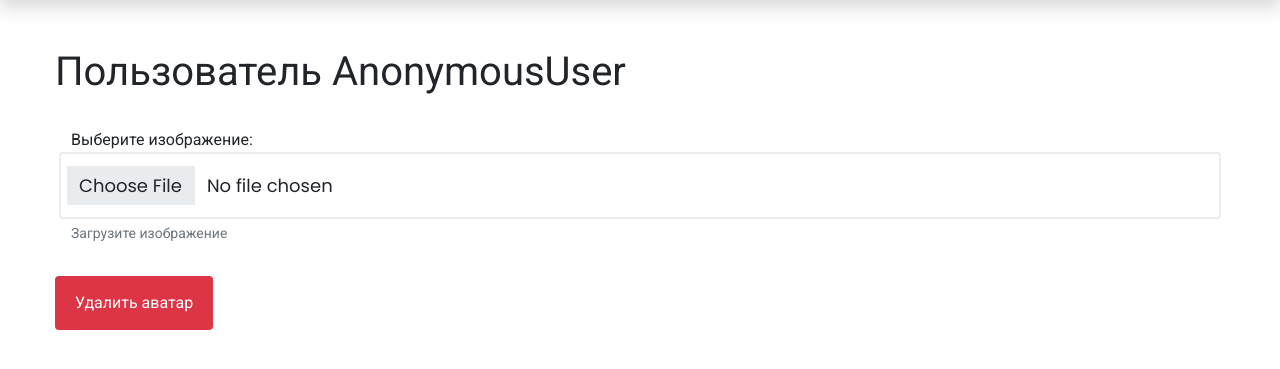
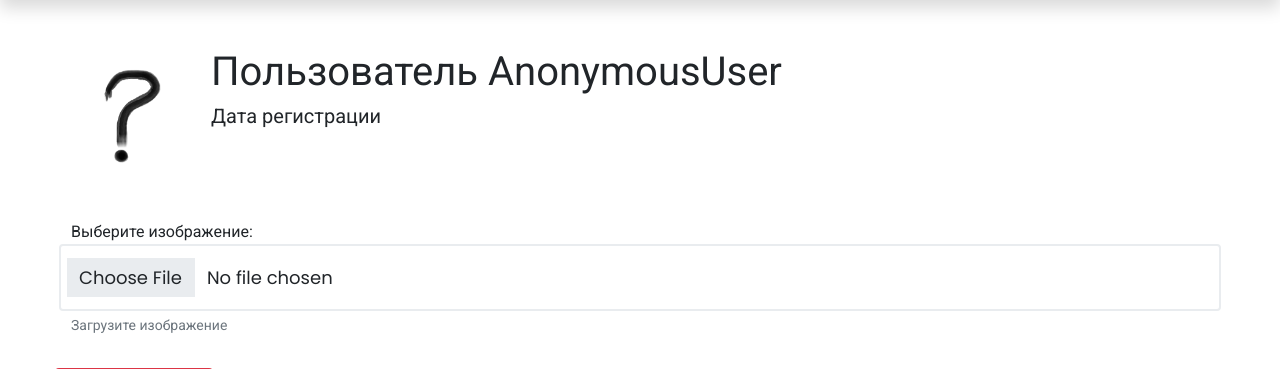
Before and after one commit to Gxldz21/SocialClub, a Django app: template templates/posts/set_user_profile.html in a window 1280 px wide. Shown: the part 87-456 px from the top of the page. Run offline with Django 4.2, Linux system fonts and the light colour scheme; the template is opened without the code that fills it, so the values that code supplies are empty; parts of the project's set-up code (start-up, migrations or seed data) failed here and were passed over; some libraries are stand-ins or nearby versions.

Commit message:
profile page updated

```diff
--- a/multiclub/views.py
+++ b/multiclub/views.py
@@ -78,6 +78,7 @@
     follow_check = False
     follower = User.objects.filter(username=str(request.user)).first().id
     author = User.objects.filter(username=username).first().id
+    avatar = UserSet.objects.filter(user_id=author).first().avatar
     if not Follow.objects.filter(user_id=follower).filter(author_id=author).exists():
         follow_check = True
     pag = Paginator(user_post, 10)
@@ -91,6 +92,7 @@
         'count': count_post,
         'follow': follow_check,
         'curruser': str(request.user),
+        'avatar': avatar,
     }
     if User.objects.filter(username=username).exists():
         return render(request, 'posts/profile.html', context)
--- a/templates/posts/set_user_profile.html
+++ b/templates/posts/set_user_profile.html
@@ -5,9 +5,23 @@
   {% block content %}
 <main>
       <div class="container py-5">
+          <div class="d-flex">
+                                <div class="avatar px-2">
+                                            {% if pic %}
+                                            <img src="/media/{{ pic }}"
+                                               alt="mdo" width="140" height="140" class="rounded-circle">
+                                            {% else %}
+                                            <img src="/media/avatar/unknowuserpic.png"
+                                               alt="mdo" width="140" height="140" class="rounded-circle">
+                                            {% endif %}
+                                </div>
+                                <div class="comment-content">
+                                    <h1>Пользователь {{ request.user }}</h1>
+                                    <h5>Дата регистрации {{ request.user.date_joined|date:"d E Y в H:i" }}</h5>
+                                </div>
+          </div>
           <form method="post" enctype="multipart/form-data" action="{% url 'social:settings' request.user %}">
             {% csrf_token %}
-            <h1>Пользователь {{ request.user }}</h1>
               <div class="form-group row my-3 p-3">
                   <label for="avatar">Выберите изображение:</label>
                   <input type="file" name="avatar" class="form-control" id="avatar" accept="image/*">
```
Also changed, not shown: templates/posts/post_detail.html (+6 -2 lines), templates/posts/profile.html (+16 -2 lines).
